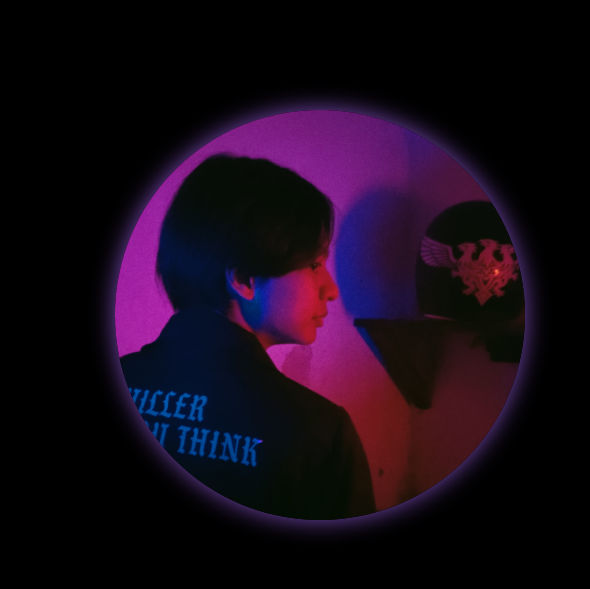
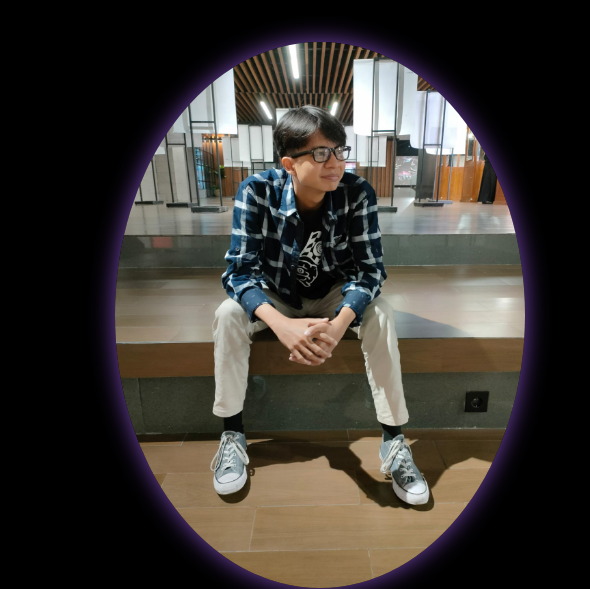
Before and after one commit to Fiki152111513029/portofolio, a plain HTML site: page index.html in a window 1280 px wide. Shown: the part 83-672 px from the top of the page, 0-590 px from the left. Drawn offline with Linux system fonts and the light colour scheme.

Commit message:
Update index.html

```diff
--- a/index.html
+++ b/index.html
@@ -26,7 +26,7 @@
     </header>
     <section class="home" id="home">
         <div class="home-img">
-            <img src="/assets/image/img1.jpg" alt="">
+            <img src="/assets/image/profile.jpg" alt="">
         </div>
         <div class="home-content">
             <h1>Hi, it's <span>Fiki Hidayatullah</span></h1>
```
